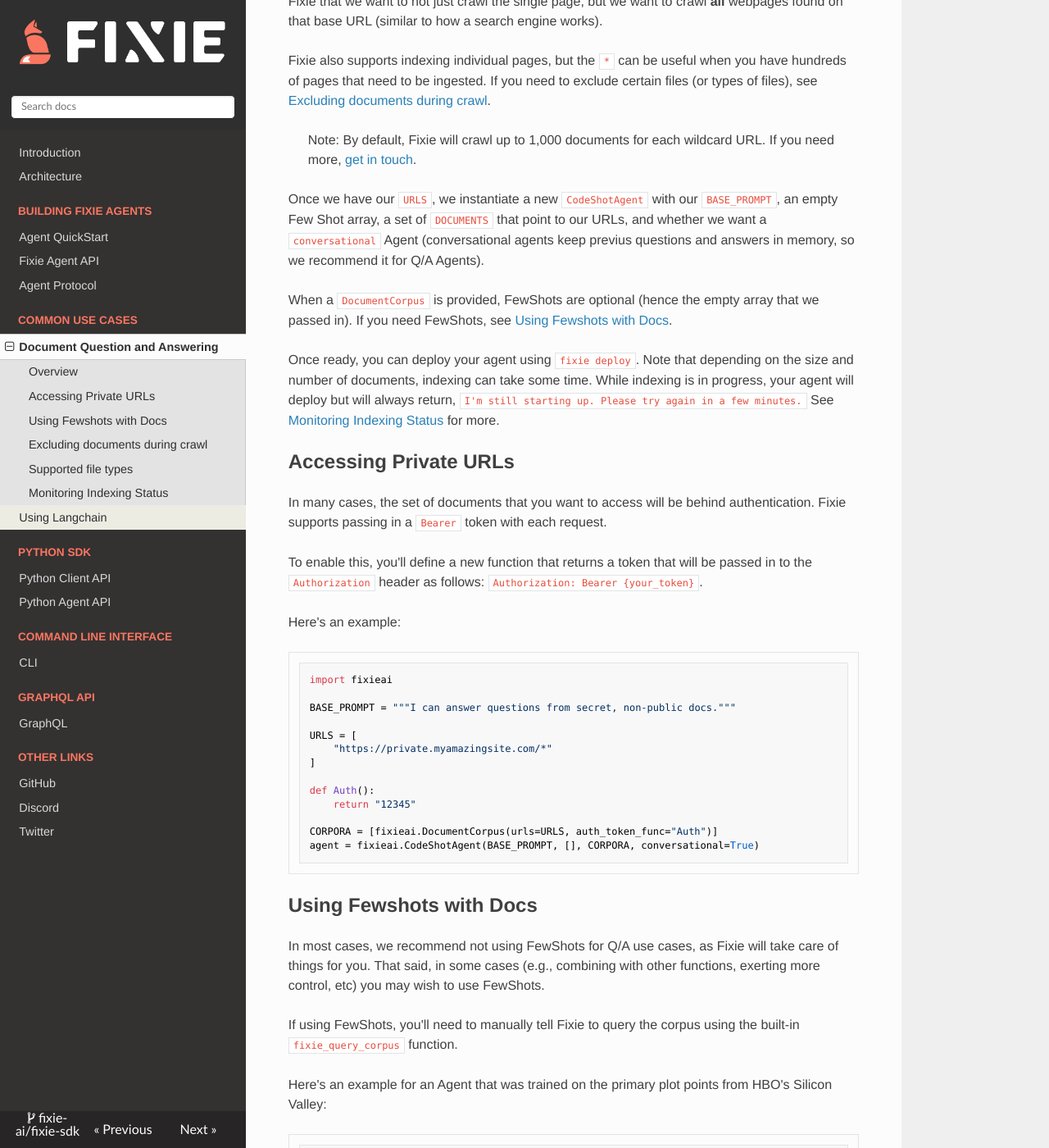
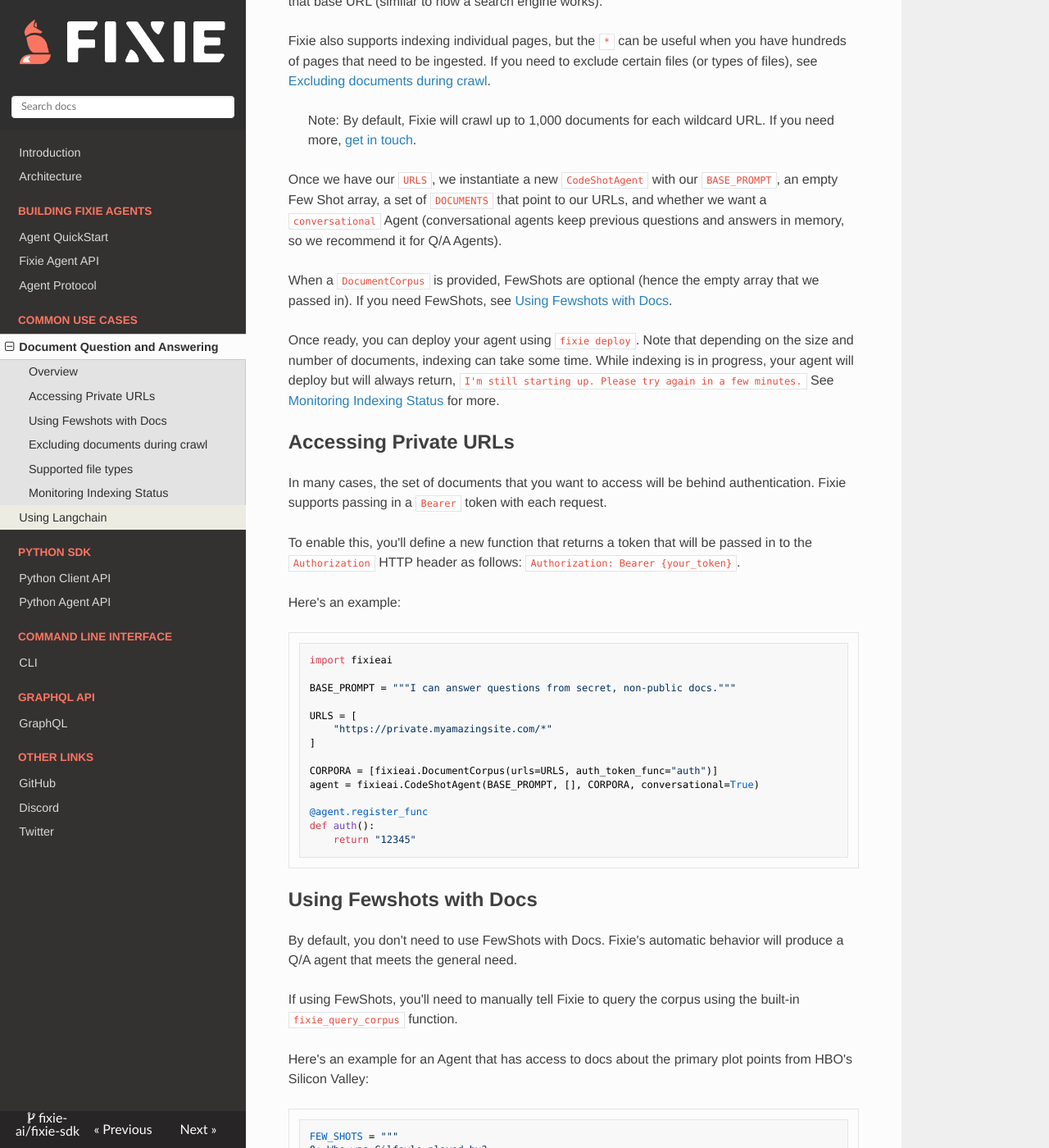
Before and after one commit to fixie-ai/fixie-sdk-js, an MkDocs documentation site: the page built from docs/document-qa.md, in a window 1280 px wide and 1400 px high, scrolled down 783 px. Shown: the whole window at 82% size. Built offline with MkDocs 1.6.1, drawn with Linux system fonts in a browser that asks for light colours; nearby versions of some CDN libraries; some of the changed text lies outside the part shown.

Commit message:
feedback

````diff
--- a/docs/document-qa.md
+++ b/docs/document-qa.md
@@ -2,11 +2,11 @@
 
 ## Overview
 
-One of the most popular use cases for LLMs is doing Q/A over a large corpus of unstructured data.
+One of the most popular use cases for LLMs is doing question answering (Q/A) over a large corpus of unstructured data.
 
 Fixie makes it possible to quickly build Q/A Agents by automatically crawling a set of developer-provided URLs, generating embeddings, chunking the data, and storing it inside of a Vector Database for efficient retrieval.
 
-To understand how to get started, let's look at a quick example of a [CodeShotAgent](/agents.md/#codeshotagent) that is designed to answer questions about Fixie:
+To get started, let's look at a simple [CodeShotAgent](/agents.md/#codeshotagent) that answers questions about Fixie:
 
 ```python
 import fixieai
@@ -29,7 +29,7 @@ Fixie also supports indexing individual pages, but the `*` can be useful when yo
 
 > Note: By default, Fixie will crawl up to 1,000 documents for each wildcard URL. If you need more, [get in touch](mailto:hello@fixie.ai).
 
-Once we have our `URLS`, we instantiate a new `CodeShotAgent` with our `BASE_PROMPT`, an empty Few Shot array, a set of `DOCUMENTS` that point to our URLs, and whether we want a `conversational` Agent (conversational agents keep previus questions and answers in memory, so we recommend it for Q/A Agents).
+Once we have our `URLS`, we instantiate a new `CodeShotAgent` with our `BASE_PROMPT`, an empty Few Shot array, a set of `DOCUMENTS` that point to our URLs, and whether we want a `conversational` Agent (conversational agents keep previous questions and answers in memory, so we recommend it for Q/A Agents).
 
 When a `DocumentCorpus` is provided, FewShots are optional (hence the empty array that we passed in). If you need FewShots, see [Using Fewshots with Docs](#using-fewshots-with-docs).
 
@@ -39,7 +39,7 @@ Once ready, you can deploy your agent using `fixie deploy`. Note that depending
 
 In many cases, the set of documents that you want to access will be behind authentication. Fixie supports passing in a `Bearer` token with each request.
 
-To enable this, you'll define a new function that returns a token that will be passed in to the `Authorization` header as follows: `Authorization: Bearer {your_token}`.
+To enable this, you'll define a new function that returns a token that will be passed in to the `Authorization` HTTP header as follows: `Authorization: Bearer {your_token}`.
 
 Here's an example:
 
@@ -52,20 +52,21 @@ URLS = [
     "https://private.myamazingsite.com/*"
 ]
 
-def Auth():
+CORPORA = [fixieai.DocumentCorpus(urls=URLS, auth_token_func="auth")]
+agent = fixieai.CodeShotAgent(BASE_PROMPT, [], CORPORA, conversational=True)
+
+@agent.register_func
+def auth():
     return "12345"
-
-CORPORA = [fixieai.DocumentCorpus(urls=URLS, auth_token_func="Auth")]
-agent = fixieai.CodeShotAgent(BASE_PROMPT, [], CORPORA, conversational=True)
 ```
 
 ## Using Fewshots with Docs
 
-In most cases, we recommend not using FewShots for Q/A use cases, as Fixie will take care of things for you. That said, in some cases (e.g., combining with other functions, exerting more control, etc) you may wish to use FewShots.
+By default, you don't need to use FewShots with Docs. Fixie's automatic behavior will produce a Q/A agent that meets the general need.
 
 If using FewShots, you'll need to manually tell Fixie to query the corpus using the built-in `fixie_query_corpus` function.
 
-Here's an example for an Agent that was trained on the primary plot points from HBO's Silicon Valley:
+Here's an example for an Agent that has access to docs about the primary plot points from HBO's Silicon Valley:
 
 ```python
 FEW_SHOTS = """
````
Also changed, not shown: other parts of docs/document-qa.md (+1 -1 lines), docs/langchain.md (+5 -2 lines).
